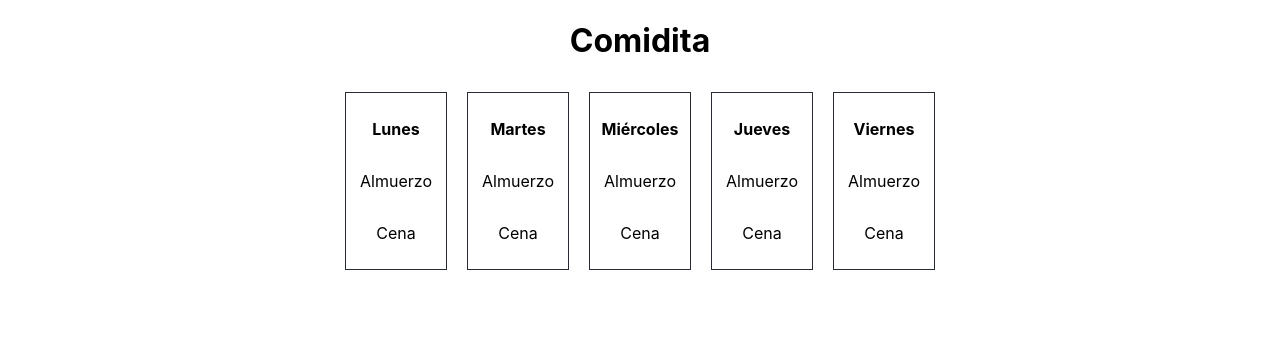
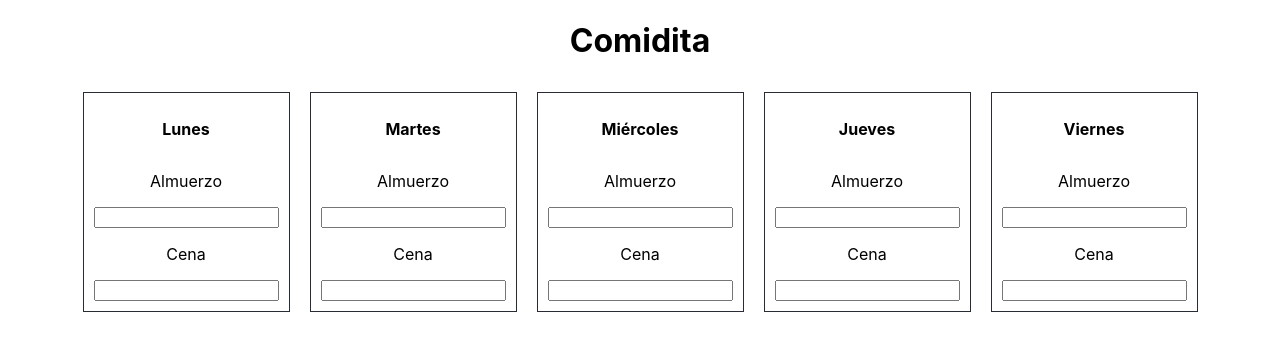
Before and after one commit to martinferrarese/comidita-app-react, a React (Create React App) app in the folder comidita/: page / in a window 1280 px wide. Shown: the top 350 px of the page. Built offline with nearby package versions, Linux system fonts and the light colour scheme.

Commit message:
Permite agregar almuerzos y cenas en los distintos días

```diff
--- a/comidita/src/App/Calendar/Day/Day.tsx
+++ b/comidita/src/App/Calendar/Day/Day.tsx
@@ -1,13 +1,30 @@
+import { useState } from "react"
+
 type DayType = {
     day: string
 }
 
 const Day = ({ day }: DayType) => {
+    const [lunch, setLunch] = useState<string>("");
+    const [dinner, setDinner] = useState<string>("");
+
     return (
         <div className='DayOfTheWeek'>
-            <p><b>{day}</b></p>
+            <p>
+                <b>{day}</b>
+            </p>
             <p>Almuerzo</p>
+            <input
+                name="lunch"
+                value={lunch}
+                onChange={(e) => setLunch(e.target.value)}
+            />
             <p>Cena</p>
+            <input
+                name="dinner"
+                value={dinner}
+                onChange={(e) => setDinner(e.target.value)}
+            />
         </div>
     )
 }
```
